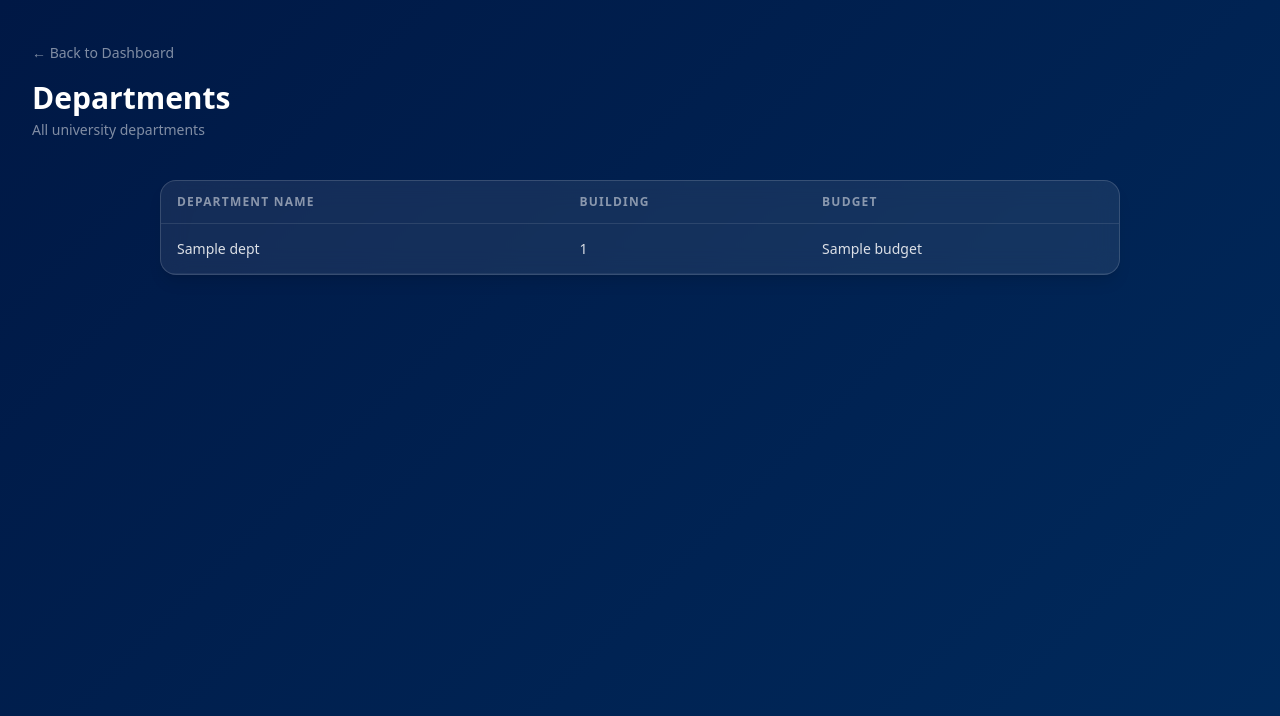
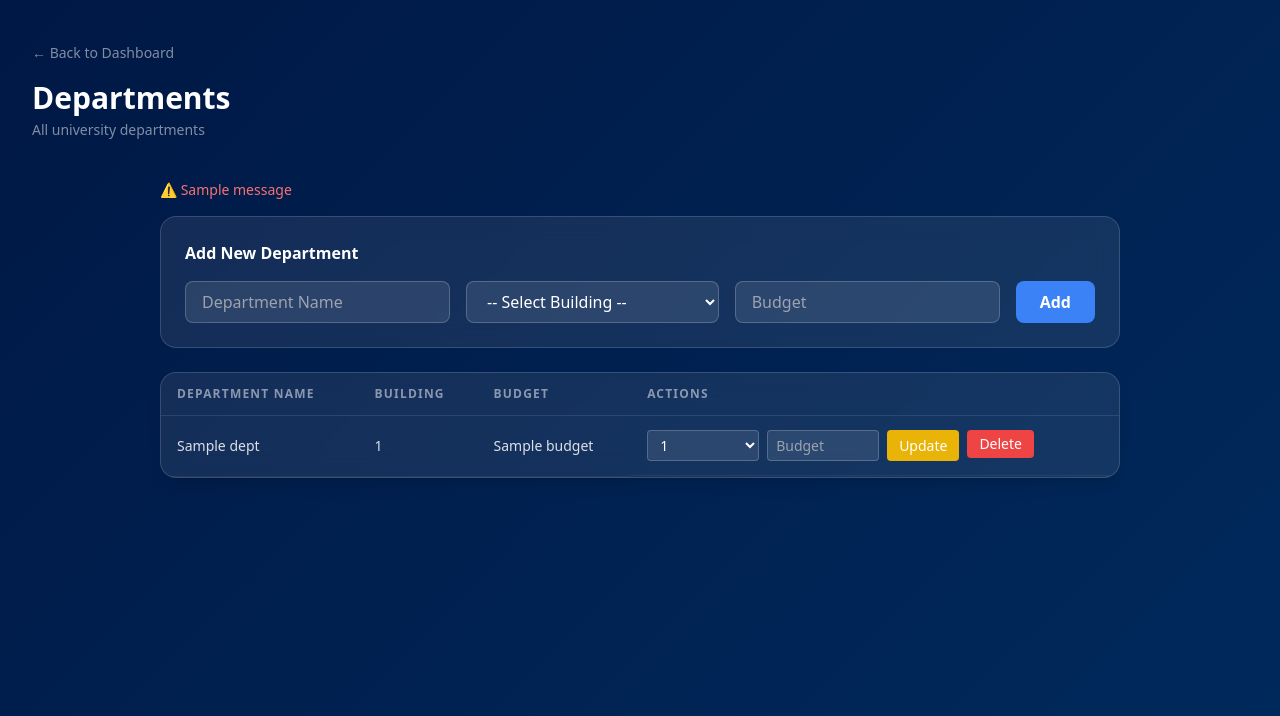
Before and after one commit to nyoak12/university-db-portal, a Flask app: template templates/admin/departments.html in a window 1280 px wide. Shown: the top 716 px of the page. Run offline with Flask 3, Linux system fonts and the light colour scheme; the template is opened without the code that fills it: most values are stand-ins (such as "Sample title", 1, 10 or a date in 2020); one stand-in notice (Sample message) is shown; some libraries are stand-ins or nearby versions.

Commit message:
complete departments CRUD with building dropdown, error handling, and flash messages

```diff
--- a/templates/admin/departments.html
+++ b/templates/admin/departments.html
@@ -10,6 +10,42 @@
 </div>
 
 <div class="max-w-5xl mx-auto px-8 pb-12">
+
+<!-- Flash Messages -->
+{% with messages = get_flashed_messages(with_categories=true) %}
+    {% if messages %}
+        {% for category, message in messages %}
+            <div class="flex items-center gap-2 mb-4 text-red-400 text-sm">
+                <span>⚠️ {{ message }}</span>
+            </div>
+        {% endfor %}
+    {% endif %}
+{% endwith %}
+
+    <!-- Create Form -->
+    <div class="glass-card rounded-2xl p-6 mb-6">
+        <h3 class="text-white font-semibold mb-4">Add New Department</h3>
+        <form action="/admin/departments/create" method="POST">
+            <div class="flex gap-4">
+                <input type="text" name="dept_name" placeholder="Department Name" required
+                    class="glass-input rounded-lg px-4 py-2 flex-1">
+                <select name="building_id" class="glass-input rounded-lg px-4 py-2 flex-1">
+                    <option value="">-- Select Building --</option>
+                    {% for building in buildings %}
+                    <option value="{{ building['building_id'] }}">{{ building['building_id'] }}</option>
+                    {% endfor %}
+                </select>
+                <input type="number" name="budget" placeholder="Budget" step="0.01"
+                    class="glass-input rounded-lg px-4 py-2 flex-1">
+                <button type="submit"
+                    class="bg-blue-500 hover:bg-blue-600 text-white px-6 py-2 rounded-lg font-semibold">
+                    Add
+                </button>
+            </div>
+        </form>
+    </div>
+
+    <!-- Departments Table -->
     <div class="glass-card rounded-2xl shadow-lg overflow-hidden">
         <table class="glass-table">
             <thead>
@@ -17,6 +53,7 @@
                     <th>Department Name</th>
                     <th>Building</th>
                     <th>Budget</th>
+                    <th>Actions</th>
                 </tr>
             </thead>
             <tbody>
@@ -25,6 +62,39 @@
                     <td>{{ dept['dept_name'] }}</td>
                     <td>{{ dept['building_id'] or '—' }}</td>
                     <td>{{ dept['budget'] or '—' }}</td>
+                    <td class="flex gap-2">
+
+                        <!-- Update Form -->
+                        <form action="/admin/departments/update" method="POST" class="flex gap-2">
+                            <input type="hidden" name="dept_name" value="{{ dept['dept_name'] }}">
+                            <select name="building_id" class="glass-input rounded px-2 py-1 text-sm w-28">
+                                <option value="">-- Select --</option>
+                                {% for building in buildings %}
+                                <option value="{{ building['building_id'] }}"
+                                    {% if building['building_id'] == dept['building_id'] %}selected{% endif %}>
+                                    {{ building['building_id'] }}
+                                </option>
+                                {% endfor %}
+                            </select>
+                            <input type="number" name="budget" placeholder="Budget" step="0.01"
+                                value="{{ dept['budget'] or '' }}"
+                                class="glass-input rounded px-2 py-1 text-sm w-28">
+                            <button type="submit"
+                                class="bg-yellow-500 hover:bg-yellow-600 text-white px-3 py-1 rounded text-sm">
+                                Update
+                            </button>
+                        </form>
+
+                        <!-- Delete Form -->
+                        <form action="/admin/departments/delete" method="POST">
+                            <input type="hidden" name="dept_name" value="{{ dept['dept_name'] }}">
+                            <button type="submit"
+                                class="bg-red-500 hover:bg-red-600 text-white px-3 py-1 rounded text-sm">
+                                Delete
+                            </button>
+                        </form>
+
+                    </td>
                 </tr>
                 {% endfor %}
             </tbody>
```
Also changed, not shown: routes/admin.py (+91 -2 lines), db.sql.
